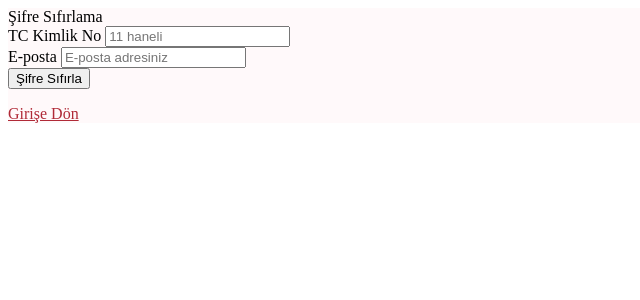
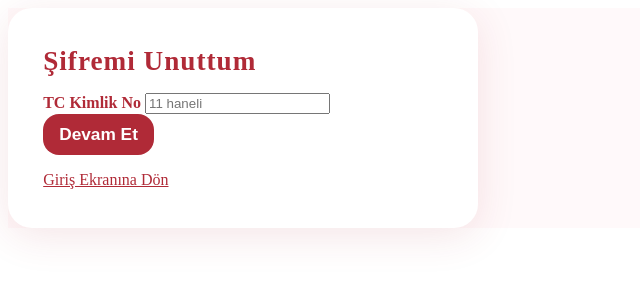
Before and after one commit to senathecoder/DisHane, a PHP site: page /forgot-password.php in a window 1280 px wide. Shown: the top 300 px of the page, without its empty margins (0-640 px from the left). Run offline with PHP 8.4, Linux system fonts and the light colour scheme.

Commit message:
Login hata mesajı kullanıcı dostu hale getirildi, şifremi unuttum kısmı güncellendi

```diff
--- a/views/auth/forgot-password.php
+++ b/views/auth/forgot-password.php
@@ -1,32 +1,60 @@
-<?php
-if (session_status() === PHP_SESSION_NONE) session_start();
-?>
+<style>
+.login-card {
+    background: #fff;
+    border-radius: 24px;
+    box-shadow: 0 8px 40px 0 rgba(176, 42, 55, 0.12);
+    padding: 2.4rem 2.2rem;
+    max-width: 400px;
+    width: 100%;
+}
+
+.login-title {
+    color: #b02a37;
+    font-weight: bold;
+    font-size: 1.7rem;
+    letter-spacing: 1px;
+    margin-bottom: 1rem;
+}
+.login-btn {
+    background-color: #b02a37;
+    color: white;
+    font-weight: bold;
+    border-radius: 16px;
+    padding: 10px 16px;
+    border: none;
+    transition: all 0.3s ease-in-out;
+    font-size: 1.08rem;
+}
+.login-btn:hover {
+    background-color: #961e2b;
+    color: #fff;
+}
+</style>
+<?php if (session_status() === PHP_SESSION_NONE) session_start(); ?>
 <div class="d-flex justify-content-center align-items-center min-vh-100" style="background: #fff9fa;">
     <div class="login-card">
         <div class="text-center mb-3">
             <i class="bi bi-key-fill" style="color:#b02a37; font-size:2.1rem"></i>
-            <div class="login-title">Şifre Sıfırlama</div>
+            <div class="login-title">Şifremi Unuttum</div>
         </div>
+
         <?php if (isset($_SESSION['error'])): ?>
-            <div class="alert alert-danger py-2"><?php echo $_SESSION['error']; unset($_SESSION['error']); ?></div>
+            <div class="alert alert-danger py-2"><?= $_SESSION['error']; unset($_SESSION['error']); ?></div>
         <?php endif; ?>
-        <?php if (isset($_SESSION['success'])): ?>
-            <div class="alert alert-success py-2"><?php echo $_SESSION['success']; unset($_SESSION['success']); ?></div>
-        <?php endif; ?>
+
         <form method="POST" action="index.php?page=handleForgotPassword" autocomplete="off">
             <div class="mb-3">
-                <label class="form-label" for="tc_no">TC Kimlik No</label>
+                <label class="form-label" for="tc_no" style="font-weight: 600; color: #b02a37;">TC Kimlik No</label>
                 <input type="text" name="tc_no" id="tc_no" class="form-control" maxlength="11" required
                        placeholder="11 haneli" oninput="this.value = this.value.replace(/[^0-9]/g, '').slice(0,11);">
             </div>
-            <div class="mb-3">
-                <label class="form-label" for="email">E-posta</label>
-                <input type="email" name="email" id="email" class="form-control" required placeholder="E-posta adresiniz">
-            </div>
-            <button type="submit" class="btn login-btn w-100 mb-1">Şifre Sıfırla</button>
+            <button type="submit" class="btn login-btn w-100 mb-1">Devam Et</button>
         </form>
+
         <div class="mt-3 text-center">
-            <a href="index.php?page=login" style="color: #b02a37;"><i class="bi bi-arrow-left"></i> Girişe Dön</a>
+            <a href="index.php?page=login" style="color: #b02a37; text-decoration: underline; font-weight: 500;">
+                <i class="bi bi-arrow-left"></i> Giriş Ekranına Dön
+            </a>
         </div>
     </div>
 </div>
```
Also changed, not shown: controllers/AuthController.php (+18 -18 lines), controllers/LoginController.php (+17 -9 lines), models/User.php (+12 -0 lines), routes/web.php (+11 -0 lines), views/auth/login.php (+10 -4 lines), views/auth/reset-password.php (+55 -9 lines).
